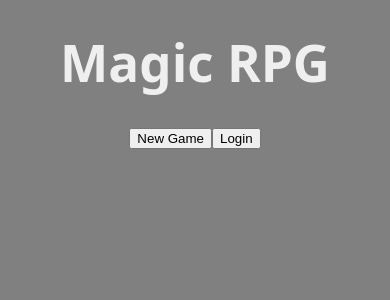
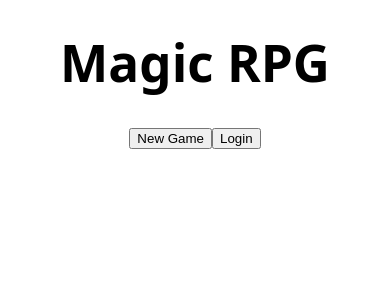
Before and after one commit to WebDev955/MagicRPGRemix, a React (Vite) app: page / in a window 390 px wide. Shown: the top 300 px of the page. Built offline with nearby package versions, Linux system fonts and the light colour scheme.

Commit message:
added color-scheme for proper light/dark mobile settings

```diff
--- a/src/index.css
+++ b/src/index.css
@@ -3,14 +3,13 @@
 }
 
 :root {
+  color-scheme: light dark;
   font-family: system-ui, Avenir, Helvetica, Arial, sans-serif;
   line-height: 1.5;
   font-weight: 400;
 
-  color-scheme: light dark;
   color: rgba(255, 255, 255, 0.87);
   background-color: grey;
-
 
  --max-mobile-width: 430px;
   font-synthesis: none;
@@ -21,7 +20,9 @@
 
 body {
   margin: 0;
-
+  color-scheme: light dark;
+  background-color: canvas;
+  color: canvastext;
 }
 
 h1 {
```
